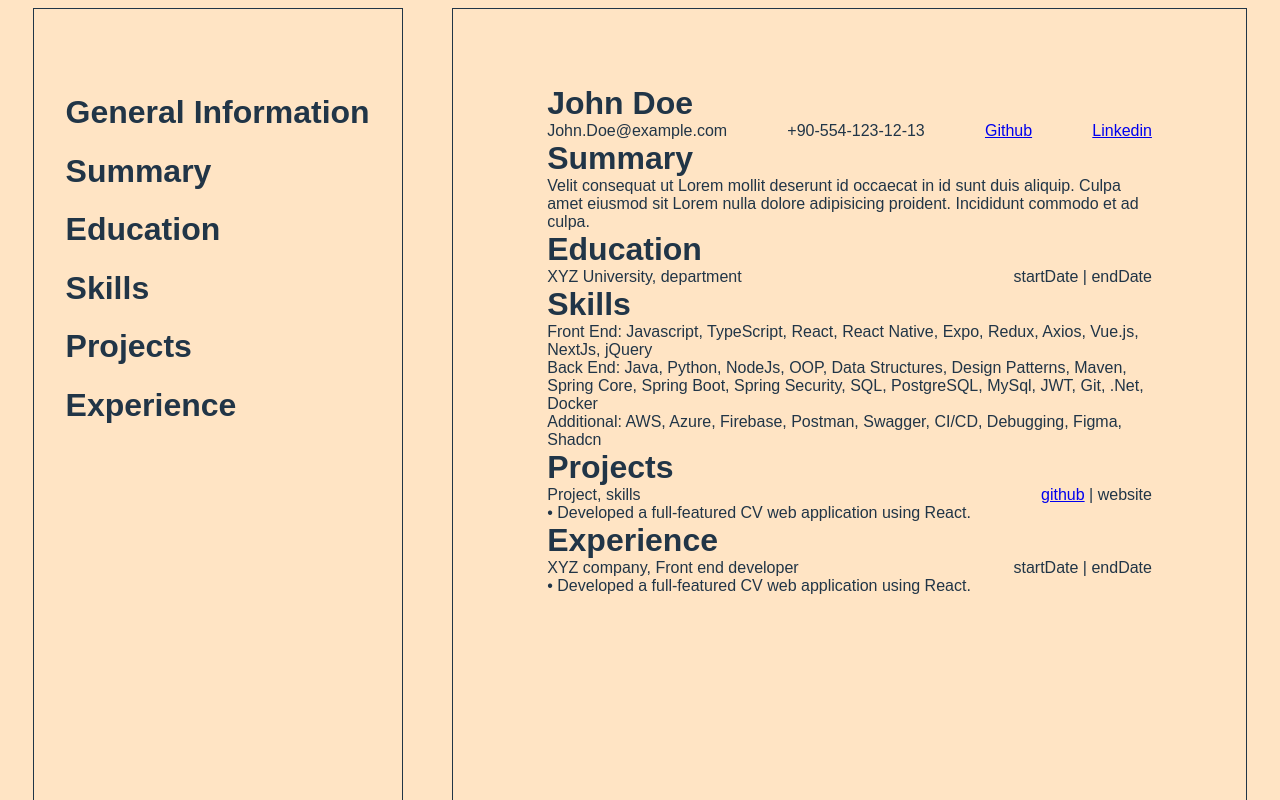
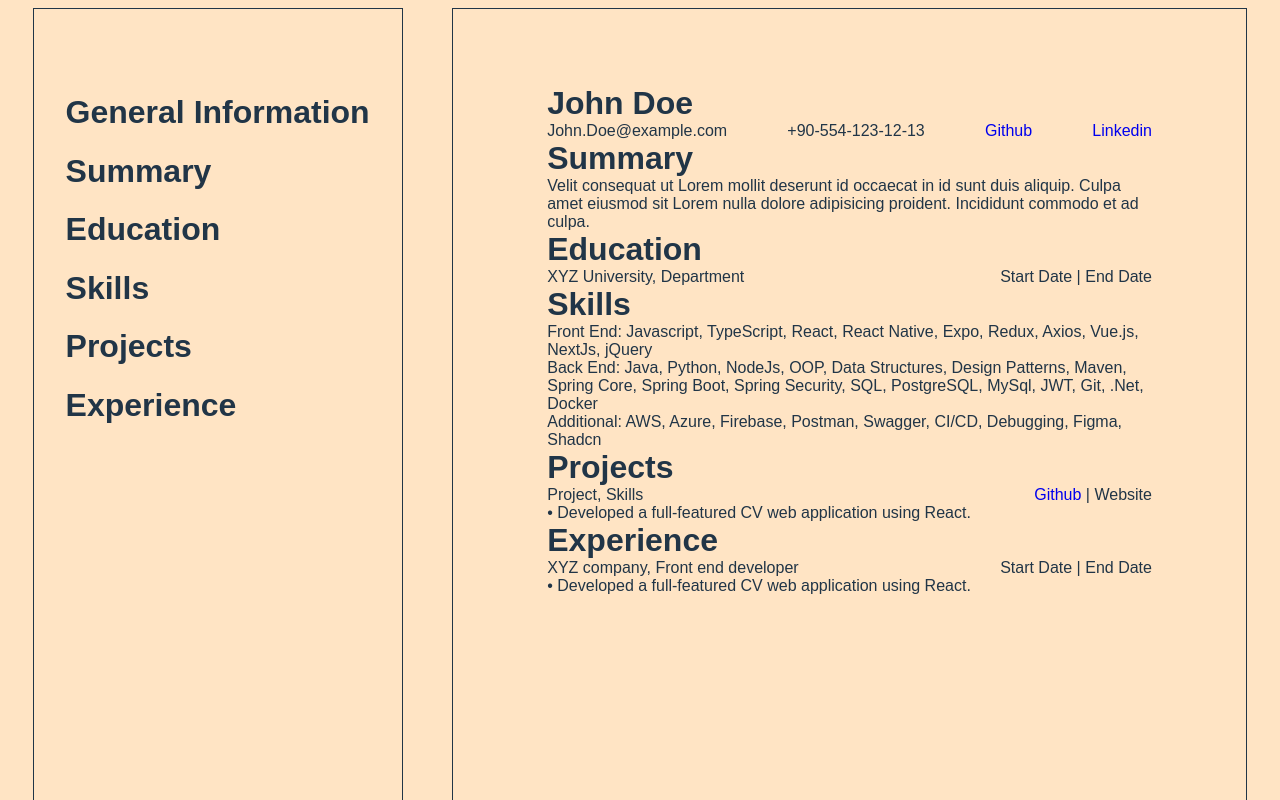
Before and after one commit to mdhazar/CV-Application, a React (Vite) app: page / in a window 1280 px wide. Shown: the top 800 px of the page. Built offline with nearby package versions, Linux system fonts and the light colour scheme.

Commit message:
Fix names, link styles

```diff
--- a/src/App.css
+++ b/src/App.css
@@ -61,6 +61,12 @@ button:focus,
 button:focus-visible {
   outline: 4px auto -webkit-focus-ring-color;
 }
+a{
+  text-decoration: none;
+}
+a:hover{
+  text-decoration: underline;
+}
 
 @media (prefers-color-scheme: light) {
   :root {
--- a/src/components/Preview.jsx
+++ b/src/components/Preview.jsx
@@ -37,10 +37,10 @@ export default function Preview({ data = "" }) {
         <div>
           <h1>{"Education"}</h1>
           <div className="education">
-            {data.school || "XYZ University"}, {data.department || "department"}
+            {data.school || "XYZ University"}, {data.department || "Department"}
             <div>
-              {data.schoolStartDate || "startDate"} |{" "}
-              {data.schoolEndDate || "endDate"}
+              {data.schoolStartDate || "Start Date"} |{" "}
+              {data.schoolEndDate || "End Date"}
             </div>
           </div>
         </div>
@@ -56,14 +56,14 @@ export default function Preview({ data = "" }) {
         <div className="projects">
           <h1>{"Projects"}</h1>
           <div className="education">
-            {data.projectName || "Project"}, {data.projectSkills || "skills"}
+            {data.projectName || "Project"}, {data.projectSkills || "Skills"}
             <div>
               <a
                 href={`https://github.com/${data.project1github}`}
                 target="_blank"
                 rel="noopener noreferrer"
               >
-                {data.projectGithub || "github"}
+                {"Github"}
               </a>{" "}
               |{" "}
               <a
@@ -71,7 +71,7 @@ export default function Preview({ data = "" }) {
                 target="_blank"
                 rel="noopener noreferrer"
               >
-                {data.projectUrl || "website"}
+                {"Website"}
               </a>
             </div>
           </div>
@@ -85,8 +85,8 @@ export default function Preview({ data = "" }) {
           <div className="education">
             {data.experienceName || "XYZ company"}, {data.jobRole || "Front end developer"}
             <div>
-              {data.experienceStartDate || "startDate"} |{" "}
-              {data.experienceEndDate || "endDate"}
+              {data.experienceStartDate || "Start Date"} |{" "}
+              {data.experienceEndDate || "End Date"}
             </div>
 
           </div>
```
